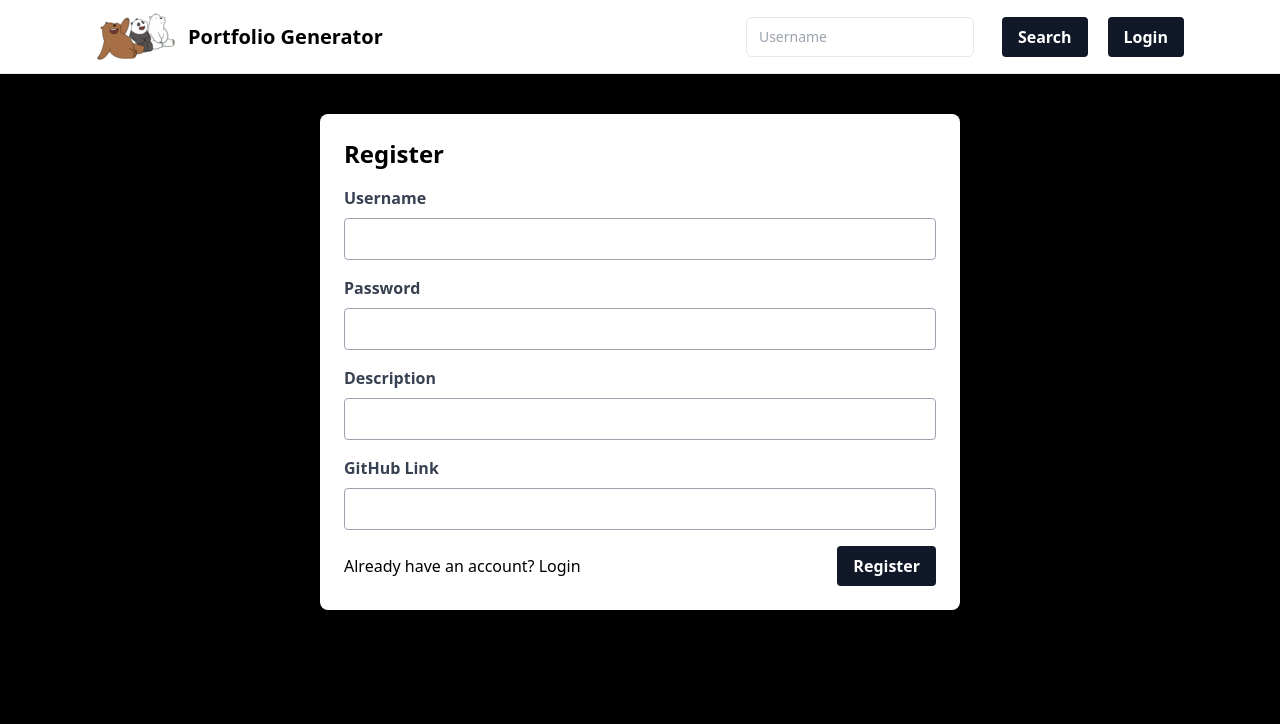
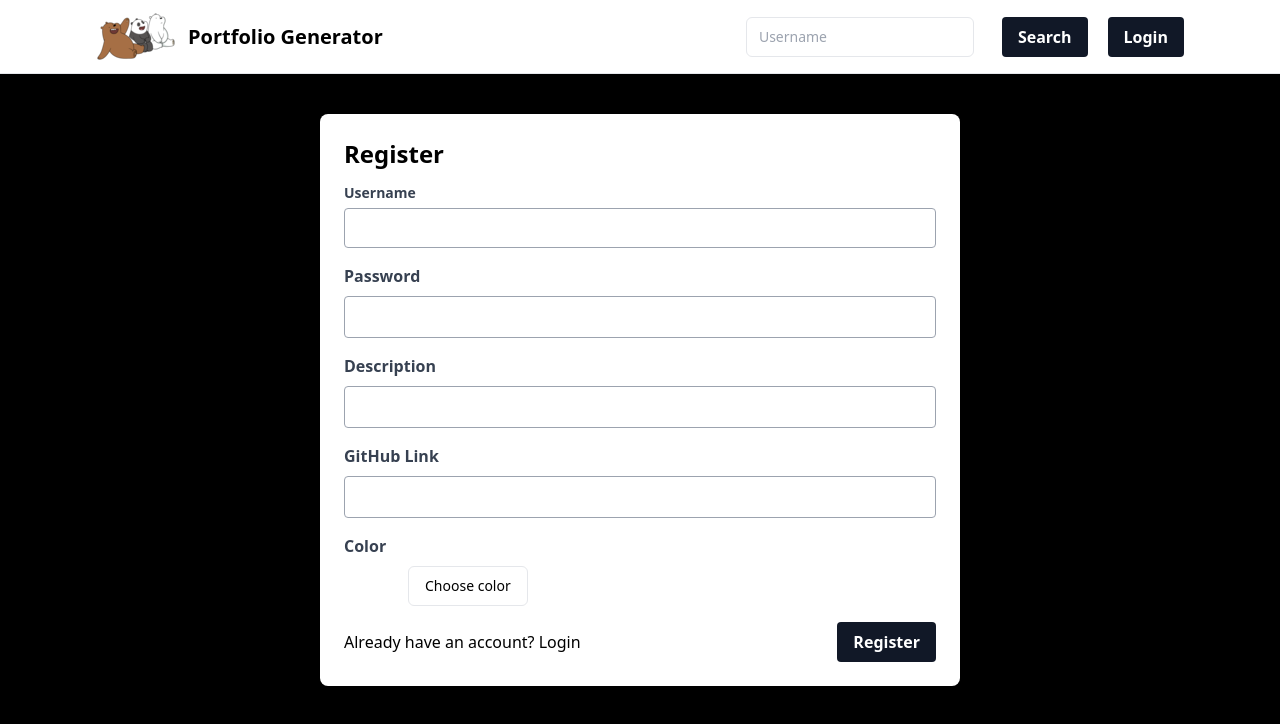
Before and after one commit to iamlouislab/ProjetAppliWeb, a Next.js app: page /login in a window 1280 px wide. Both pictures are taken after a click on the element "No account yet? Register". Shown: the top 724 px of the page. Built offline with nearby package versions, Linux system fonts and the light colour scheme.

Commit message:
add color picker

```diff
--- a/src/pages/login.tsx
+++ b/src/pages/login.tsx
@@ -1,6 +1,12 @@
 import Router from "next/router";
 import React, { useState, useContext } from "react";
 import { AuthContext } from "@/contexts/authContext";
+import { Button } from "@/components/ui/button";
+import { SketchPicker } from "react-color";
+import { Label } from "@/components/ui/label";
+import { Input } from "@/components/ui/input";
+import ColorPicker from "@/components/ColorPicker";
+import CardComponent from "@/components/CardComponent";
 
 enum FormType {
   LOGIN,
@@ -12,6 +18,7 @@ const LoginCard: React.FC = () => {
   const [password, setPassword] = useState("");
   const [description, setDescription] = useState("");
   const [githubLink, setGithubLink] = useState("");
+  const [backgroundColor, setBackgroundColor] = useState("#fff");
   const [formType, setFormType] = useState(FormType.LOGIN);
   const [error, setError] = useState("");
 
@@ -62,9 +69,14 @@ const LoginCard: React.FC = () => {
       const res = await fetch(
         "http://localhost:8080/ProjetAppliWeb/rest/users/register",
         {
-
           method: "POST",
-          body: JSON.stringify({ username, password, description, githubLink }),
+          body: JSON.stringify({
+            username,
+            password,
+            description,
+            githubLink,
+            color: backgroundColor,
+          }),
           headers: {
             "Content-Type": "application/json",
           },
@@ -106,13 +118,13 @@ const LoginCard: React.FC = () => {
         )}
         {error && <p className="text-red-500 mb-4">{error}</p>}
         <div className="mb-4">
-          <label
+          <Label
             htmlFor="username"
             className="block text-gray-700 font-bold mb-2"
           >
             Username
-          </label>
-          <input
+          </Label>
+          <Input
             type="text"
             id="username"
             className="border border-gray-400 p-2 w-full rounded"
@@ -169,6 +181,20 @@ const LoginCard: React.FC = () => {
             />
           </div>
         )}
+        {formType === FormType.REGISTER && (
+          <div className="mb-4">
+            <label
+              htmlFor="color"
+              className="block text-gray-700 font-bold mb-2"
+            >
+              Color
+            </label>
+            <ColorPicker
+              initialColor={backgroundColor}
+              onChange={setBackgroundColor}
+            />
+          </div>
+        )}
         <div className="flex justify-between items-center">
           <div
             className="hover:underline cursor-pointer"
@@ -184,15 +210,10 @@ const LoginCard: React.FC = () => {
           >
             {formType === FormType.LOGIN ? "Login" : "Register"}
           </button>
-
         </div>
       </div>
-      </div>
+    </div>
   );
-
-
-
-
 };
 
 export default LoginCard;
```
